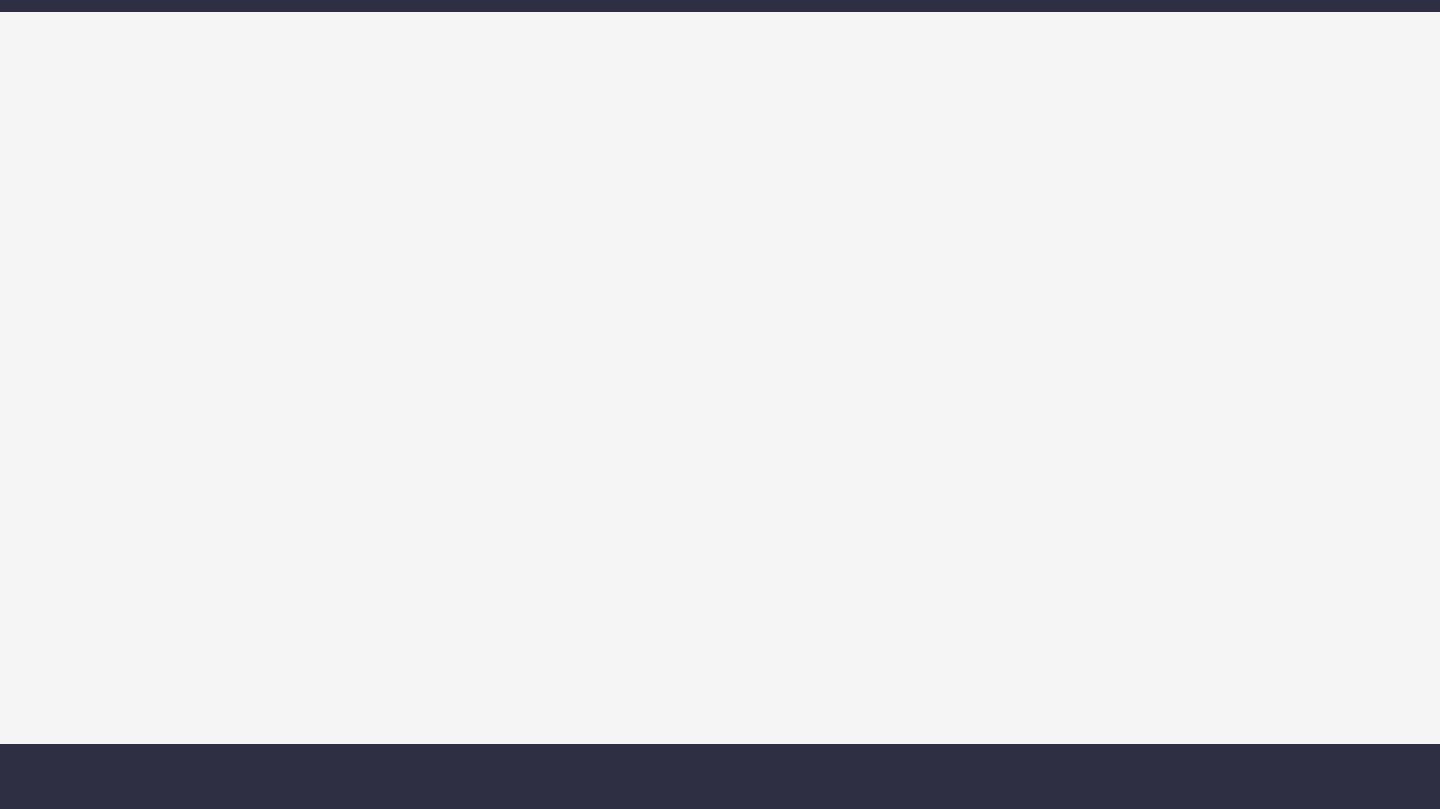
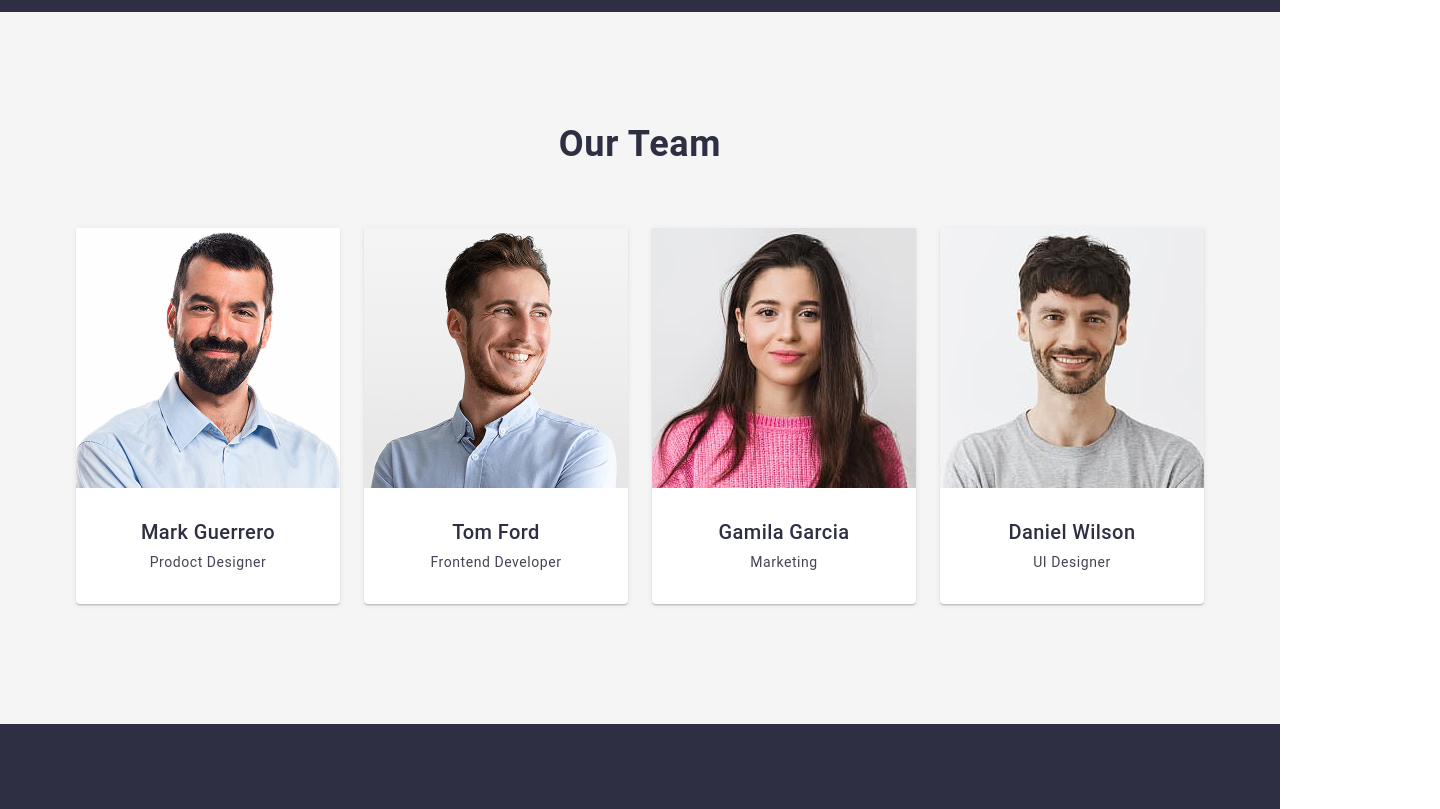
Before and after one commit to Misha908989/goit-markup-hw-01, a plain HTML site: page index.html in a window 1280 px wide. Shown: the part 660-1469 px from the top of the page, 1440 px wide, since content can reach past the window. Drawn offline with Linux system fonts and the light colour scheme.

Commit message:
Our team information

```diff
--- a/index.html
+++ b/index.html
@@ -36,7 +36,29 @@
 
     </section>
     <section class="our_team">
-
+        <h2>Our Team</h2>
+    <div class="menu">
+        <div class="card_team">
+            <img src="images/img-1.jpg" alt="Mark-designer">
+            <h3>Mark Guerrero</h3>
+            <p>Prodoct Designer</p>
+        </div>
+        <div class="card_team">
+            <img src="images/img-2.jpg" alt="Tom-devoloper">
+            <h3>Tom Ford</h3>
+            <p>Frontend Developer</p>
+        </div>
+        <div class="card_team">
+            <img src="images/img-3.jpg" alt="Gamila-marketor">
+            <h3>Gamila Garcia</h3>
+            <p>Marketing</p>
+        </div>
+        <div class="card_team">
+            <img src="images/img-4.jpg" alt="Daniel-UI designer">
+            <h3>Daniel Wilson</h3>
+            <p>UI Designer</p>
+        </div>
+    </div>
     </section>
     </main>
     <footer>
--- a/style.css
+++ b/style.css
@@ -1,4 +1,8 @@
 /* ====== Styles ====== */
+html {
+    width: auto;
+}
+
 body {
     font-family: Roboto, sans-serif;
     font-weight: 400;
@@ -7,7 +11,7 @@ body {
     letter-spacing: 0.02em;
     margin: 0;
     padding: 0;
-    width: 1440px;
+    width: auto;
 }
 
 title {
@@ -41,8 +45,6 @@ p {
     margin: 0;
 }
 
-
-
 a {
     font-family: Roboto, sans-serif;
     font-weight: 400;
@@ -52,7 +54,6 @@ a {
     color: inherit;
 }
 
-
 /* ====== Menu ====== */
 .menu_cont {
     background-color: white;
@@ -60,7 +61,7 @@ a {
     justify-content: space-between;
     align-items: center;
     padding: 0px;
-    width: 1440px;
+    width: auto;
     height: 72px;
 }
 
@@ -92,7 +93,7 @@ a {
     display: flex;
     align-items: center;
     justify-content: center;
-    width: 1440px;
+    width: auto;
     height: 600px;
     color: white;
 }
@@ -145,18 +146,67 @@ button {
 
 /* ====== Our Team ====== */
 .our_team {
-    width: 1440px;
-    height: 732px;
+    width: auto;
+    height: auto;
     background-color: #f5f5f5;
     display: flex;
+    flex-direction: column;
     align-items: center;
     justify-content: center;
+    padding: 120px 0;
 }
 
+.our_team h2 {
+    text-align: center;
+    margin-bottom: 72px;
+    color: #2E2F42;
+}
+
+.our_team .menu {
+    display: flex;
+    justify-content: center;
+    align-items: flex-start;
+    gap: 24px;
+    flex-wrap: wrap;
+    max-width: 1200px;
+}
+
+.card_team {
+    width: 264px;
+    height: auto;
+    background-color: white;
+    border-radius: 0 0 4px 4px;
+    box-shadow: 0px 1px 6px rgba(46, 47, 66, 0.08),
+                0px 1px 1px rgba(46, 47, 66, 0.16),
+                0px 2px 1px rgba(46, 47, 66, 0.08);
+    text-align: center;
+    overflow: hidden;
+
+    position: static;
+    transform: none;
+    opacity: 1;
+}
+
+.card_team img {
+    width: 264px;
+    height: 260px;
+    object-fit: cover;
+    display: block;
+}
+
+.card_team h3 {
+    margin: 32px 0 8px 0;
+    color: #2E2F42;
+}
+
+.card_team p {
+    margin: 0 0 32px 0;
+    color: #434455;
+}
 /* ====== Contacts ====== */
 .web_studio {
     background-color: #2E2F42;
-    width: 1440px;
+    width: auto;
     height: 312px;
     color: white;
     display: flex;
```
Also changed, not shown: images/img-1.jpg (added), images/img-2.jpg (added), images/img-3.jpg (added), images/img-4.jpg (added).
